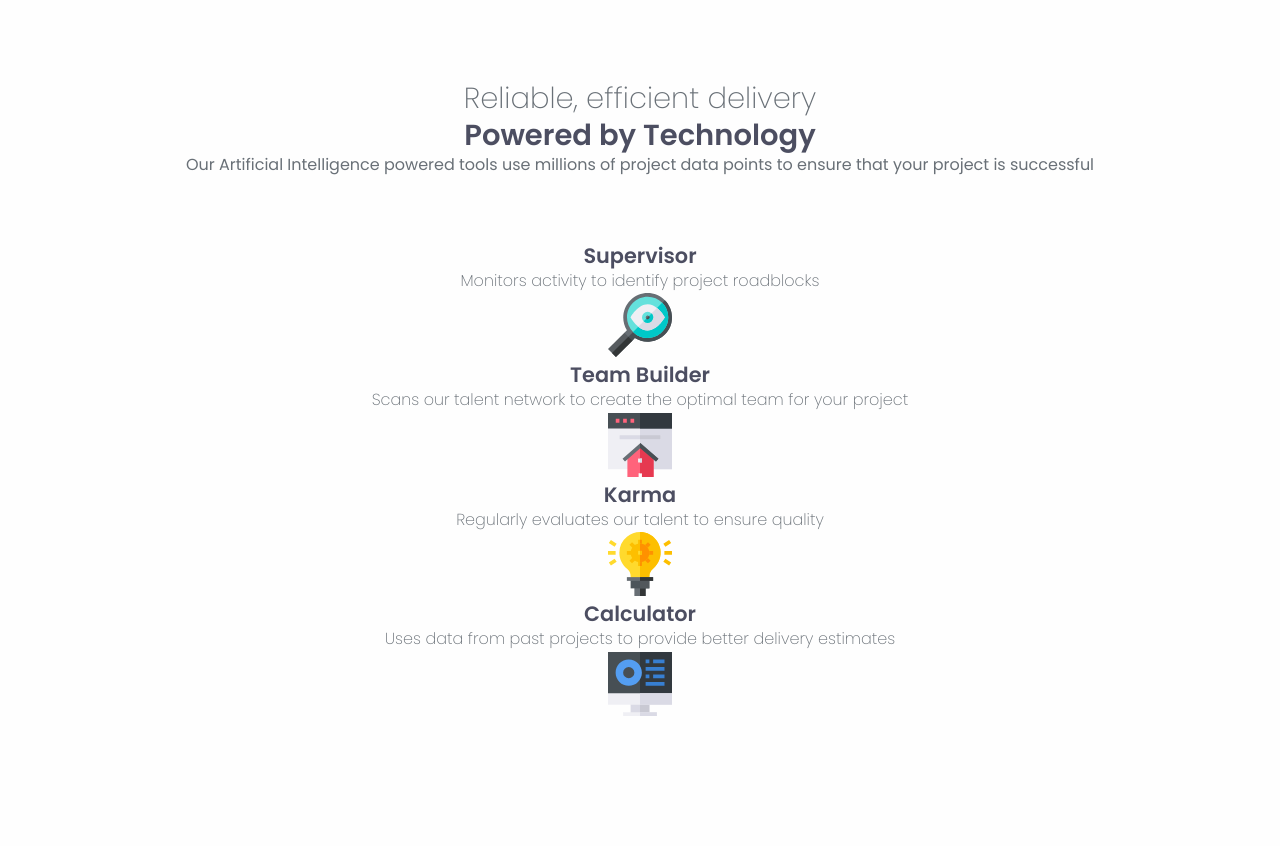
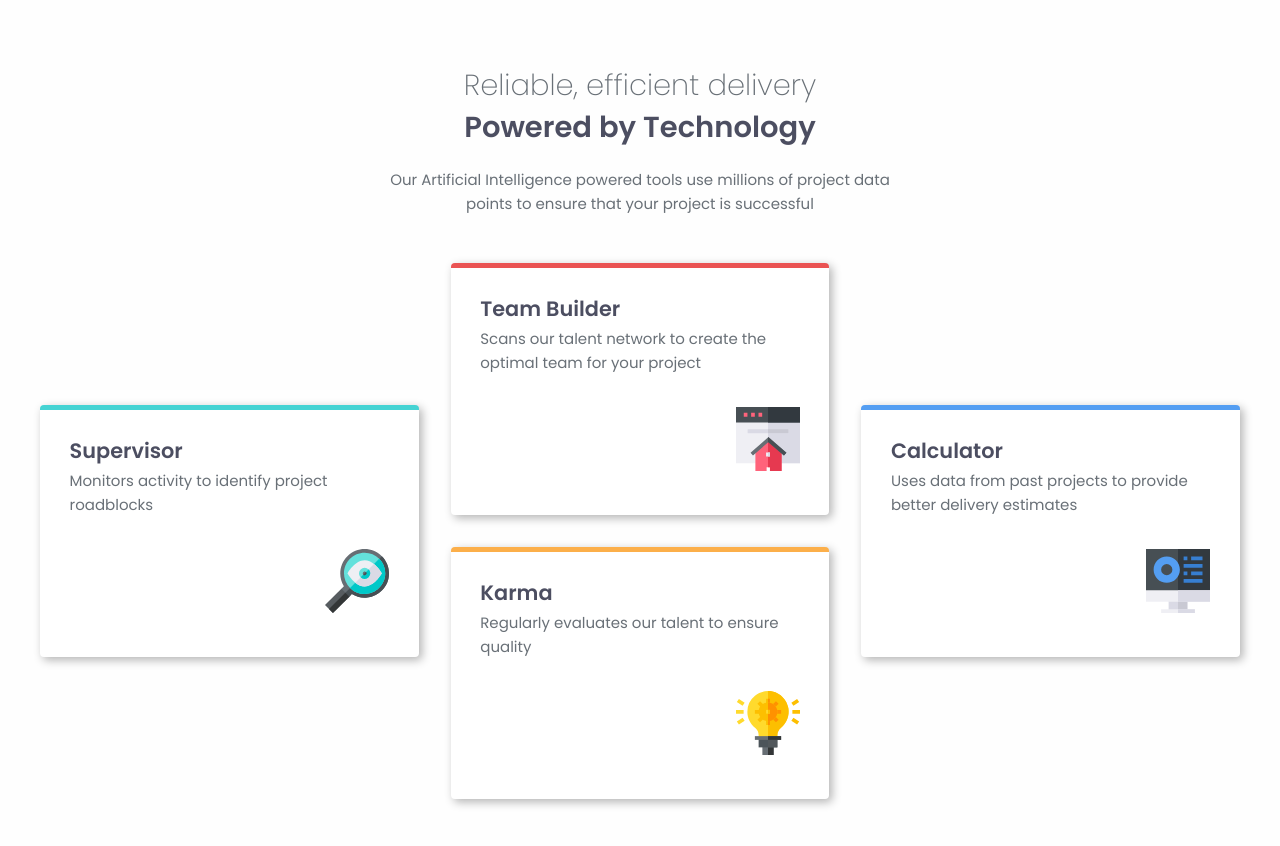
Before and after one commit to Hicham-BC/four-card-feature-section-master, a plain HTML site: page index.html in a window 1280 px wide. Before the commit the page ends 800 px from the top, so only its background shows below. Drawn offline with Linux system fonts and the light colour scheme.

Commit message:
desktop design

```diff
--- a/index.html
+++ b/index.html
@@ -20,36 +20,43 @@
 </head>
 <body>
 
-  <main>
-    <article class="header">
+  <header class="header">
+    <div>
+      <span>Reliable, efficient delivery</span>
+      <h1>Powered by Technology</h1>
+    </div>
+    <p>Our Artificial Intelligence powered tools use millions of project data points to ensure that your project is successful</p>
+  </header>
+
+  <main class="cards">
+    <div class="card supervisor supervisor-border">
       <div>
-        <span>Reliable, efficient delivery</span>
-        <h1>Powered by Technology</h1>
-      </div>
-      <p>Our Artificial Intelligence powered tools use millions of project data points to ensure that your project is successful</p>
-    </article>
-    <article class="cards">
-      <div class="card">
         <h2>Supervisor</h2>
         <p>Monitors activity to identify project roadblocks</p>
-        <img src="images/icon-supervisor.svg" alt="Supervisor">
       </div>
-      <div class="card">
+      <img src="images/icon-supervisor.svg" class="icon" alt="Supervisor">
+    </div>
+    <div class="card teamBuilder teamBuilder-border">
+      <div>
         <h2>Team Builder</h2>
         <p>Scans our talent network to create the optimal team for your project</p>
-        <img src="images/icon-team-builder.svg" alt="team builder">
       </div>
-      <div class="card">
+      <img src="images/icon-team-builder.svg" class="icon" alt="team builder">
+    </div>
+    <div class="card karma karma-border">
+      <div>
         <h2>Karma</h2>
         <p>Regularly evaluates our talent to ensure quality</p>
-        <img src="images/icon-karma.svg" alt="karma">
       </div>
-      <div class="card">
+      <img src="images/icon-karma.svg" class="icon" alt="karma">
+    </div>
+    <div class="card calculator calculator-border">
+      <div>
         <h2>Calculator</h2>
         <p>Uses data from past projects to provide better delivery estimates</p>
-        <img src="images/icon-calculator.svg" alt="calculator">
       </div>
-    </article>
+      <img src="images/icon-calculator.svg" class="icon" alt="calculator">
+    </div>
   </main>
 
       <!-- <footer class="attribution">
--- a/styles.css
+++ b/styles.css
@@ -1,6 +1,9 @@
 /* ----------VARIABLES & SETUP---------- */
 
 :root {
+
+  --main-radius: 4px;
+
   /* ------COLORS------ */
 
   --primary-red: #ea5353;
@@ -11,6 +14,7 @@
   --grey-400: #697077;
   --body-bg: #fefefe;
   --white: #ffffff;
+  --shadow: #b2b2b2;
 
   /* ------FONTS------ */
 
@@ -19,7 +23,9 @@
   --fluid-font-2: clamp(1.4648rem, 1.3206rem + 0.6153vw, 1.8744rem);
 
   /* ------WHITE SPACE------ */
-  --fluid-50-70: clamp(3.125rem, 2.6849rem + 1.8779vw, 4.375rem);
+  --fluid-16-32: clamp(1rem, 0.6479rem + 1.5023vw, 2rem);
+  --fluid-20-25: clamp(1.25rem, 1.14rem + 0.4695vw, 1.5625rem);
+  --fluid-30-50: clamp(1.875rem, 1.4349rem + 1.8779vw, 3.125rem);
 }
 
 /* ----------BASE & RESET---------- */
@@ -35,9 +41,7 @@ body {
   color: var(--grey-400);
   font-family: "Poppins", sans-serif;
   min-height: 100dvh;
-  display: grid;
-  place-content: center;
-  padding: 1rem;
+  padding: 4rem 2rem;
 }
 
 /* ----------GLOBAL---------- */
@@ -50,6 +54,7 @@ h1, h2 {
 h1 {
   font-size: var(--fluid-font-2);
   font-weight: 600;
+  margin-top: 0.3rem;
 }
 
 h2 {
@@ -63,20 +68,97 @@ span {
 }
 
 p {
+  font-size: var(--fluid-font-0);
+  font-weight: 400;
   line-height: 1.6;
-}
-
-.card p {
-  font-weight: 200;
 }
 
 /* ----------COMPONENTS---------- */
 
-main {
+.header {
   display: flex;
   flex-direction: column;
+  justify-content: center;
   align-items: center;
   text-align: center;
-  gap: var(--fluid-50-70);
-  padding: 1rem;
+  gap: var(--fluid-20-25);
 }
+
+.header p {
+  max-width: 55ch;
+}
+
+.cards {
+  width: 100%;
+  max-width: 1200px;
+  margin: 0 auto;
+  margin-top: var(--fluid-30-50);
+  display: grid;
+  grid-template-columns: repeat(auto-fit, minmax(min(100%, 350px), 1fr));
+  gap: 2rem;
+}
+
+.card {
+  background-color: var(--white);
+  display: flex;
+  flex-direction: column;
+  align-items: flex-start;
+  box-shadow: 3px 3px 10px var(--shadow);
+  gap: 2rem;
+  padding: var(--fluid-16-32);
+  border: none;
+  border-radius: var(--main-radius);
+}
+
+.card .icon {
+  align-self: flex-end;
+}
+
+.card p {
+  margin-top: 0.4rem;
+}
+
+.supervisor-border {
+  border-top: 5px solid var(--primary-cyan);
+}
+
+.teamBuilder-border {
+  border-top: 5px solid var(--primary-red);
+}
+
+.karma-border {
+  border-top: 5px solid var(--primary-oragne);
+}
+
+.calculator-border {
+  border-top: 5px solid var(--primary-blue);
+}
+
+/*  */
+
+@media (min-width: 1174px) {
+  .cards {
+    grid-template-columns: repeat(3, minmax(350px, 1fr));
+    grid-template-rows: repeat(4, 110px);
+  }
+
+  .teamBuilder {
+    grid-column: 2 / 3;
+    grid-row: span 2;
+  }
+
+  .supervisor {
+    grid-column: 1 / 2;
+    grid-row: 2 / span 2;
+  }
+
+  .karma {
+    grid-column: 2 / 3;
+    grid-row: 3 / span 2;
+  }
+
+  .calculator {
+    grid-column: 3 / 4;
+    grid-row: 2 / span 2;
+  }
+}
```
